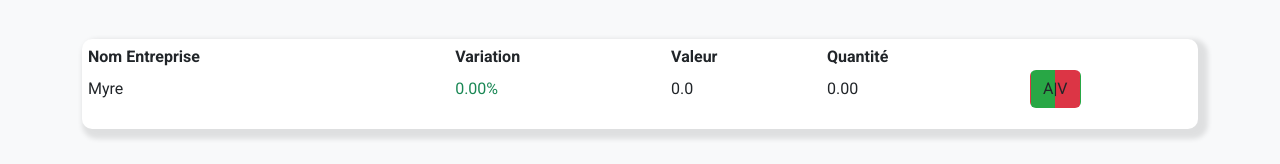
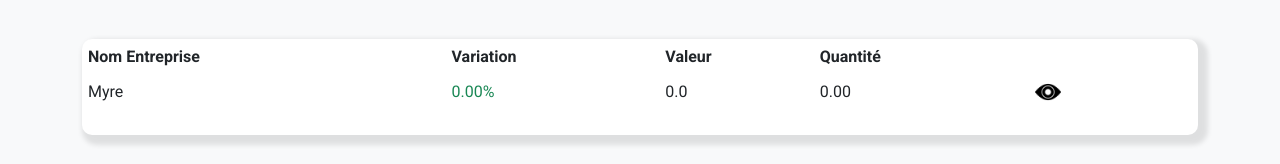
Before and after one commit to Tarcer/bksbeta, a React (Create React App) app: page /ProductPage in a window 1280 px wide. Shown: the part 295-459 px from the top of the page. Built offline with nearby package versions, Linux system fonts and the light colour scheme; no server answers; the database is empty.

Commit message:
version 21 a finir

```diff
--- a/public/index.html
+++ b/public/index.html
@@ -122,6 +122,15 @@
        .underline {
        text-decoration: underline;
        }
+       .img-resize {
+       border: none;
+       padding: 0;
+       margin: 0;
+      }
+      button {
+      background: transparent;
+      border: none;
+      }
     </style>
     <noscript>You need to enable JavaScript to run this app.</noscript>
     <div id="root"></div>
--- a/src/components/DashboardEntreprises.jsx
+++ b/src/components/DashboardEntreprises.jsx
@@ -1,5 +1,6 @@
 import React from 'react';
 import { useNavigate } from 'react-router-dom';
+import logo from '../pages/icon grise foncée.png';
 
 function DashboardEntrerpises ({quantite, name, variation, valeur}) {
     const navigate = useNavigate();
@@ -12,7 +13,9 @@ function DashboardEntrerpises ({quantite, name, variation, valeur}) {
       <td className="text-success">{`${parseFloat(variation).toFixed(2)}%`}</td>
       <td>{`${parseFloat(valeur).toFixed(1)}`}</td>
       <td>{`${parseFloat(quantite).toFixed(2)}`}</td>
-      <button onClick={()=> handleClickButton1("Myre")} className="btn btn-bks"> A|V</button>
+      <button onClick={()=> handleClickButton1("Myre")}>
+       <img src={logo} alt='camera' style={{ width: '42px', height: 'auto' }}></img>
+      </button>
     </tr>
     )
 }
```
Also changed, not shown: src/pages/icon grise foncée.png (added).
